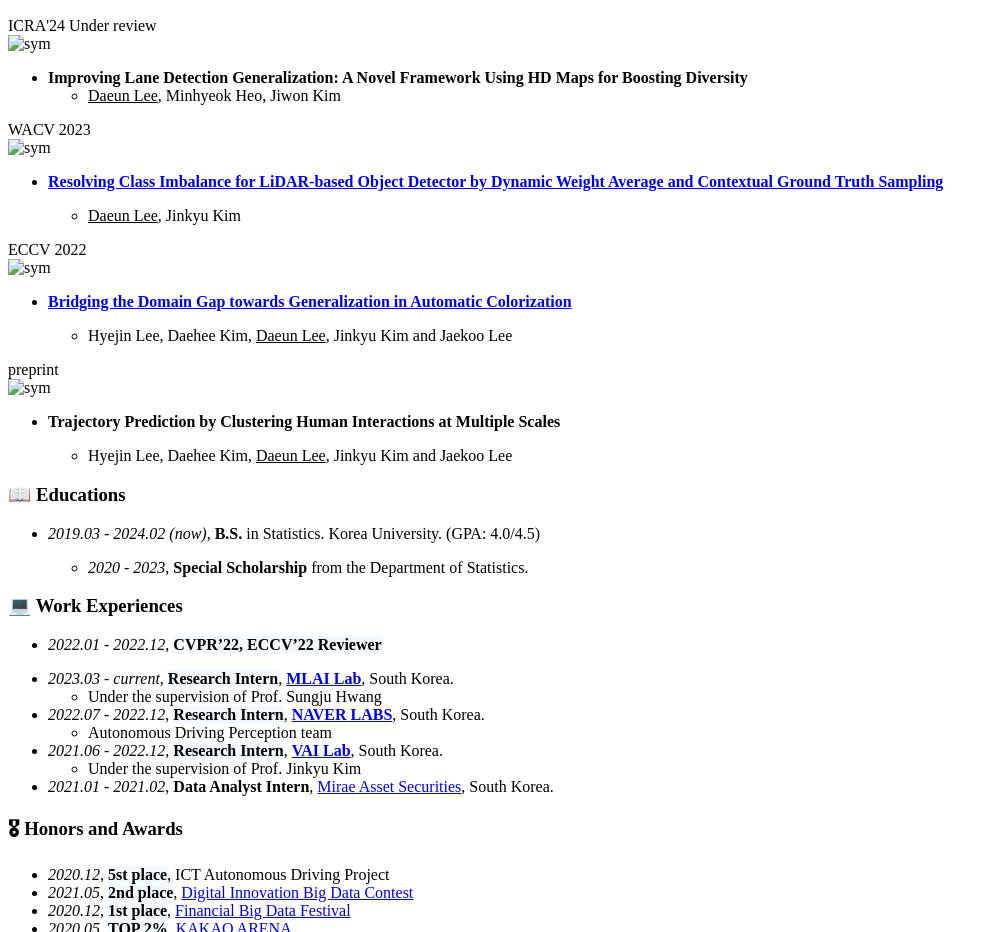
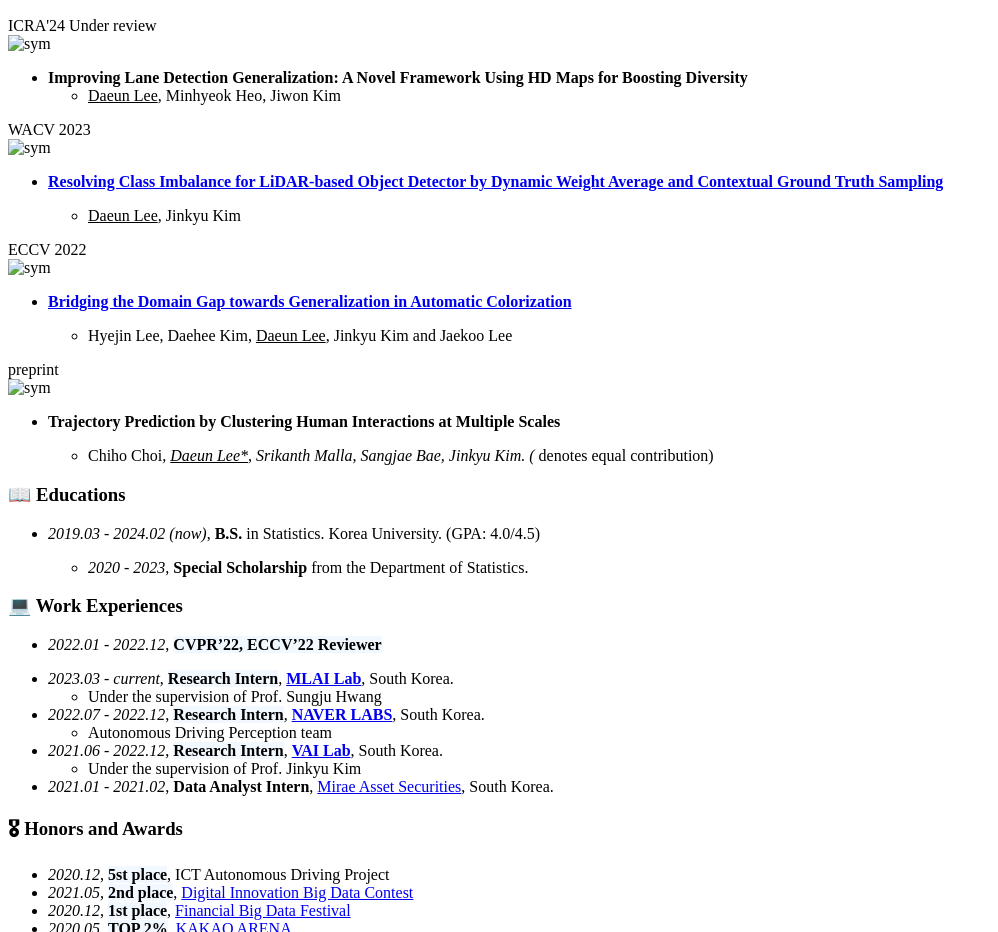
Before and after one commit to RayeRen/acad-homepage.github.io, a Jekyll site: the page built from _pages/about.md, in a window 1280 px wide. Shown: the part 1160-2092 px from the top of the page, without its empty margins (0-998 px from the left). Built offline with Jekyll 4.4.1, drawn with Linux system fonts in a browser that asks for light colours.

Commit message:
Update about.md

```diff
--- a/_pages/about.md
+++ b/_pages/about.md
@@ -65,7 +65,7 @@
 
 - **Trajectory Prediction by Clustering Human Interactions at Multiple Scales**
 
-  - Hyejin Lee, Daehee Kim, <u>Daeun Lee</u>, Jinkyu Kim and Jaekoo Lee
+  - Chiho Choi*, <u>Daeun Lee*</u>, Srikanth Malla, Sangjae Bae, Jinkyu Kim. (* denotes equal contribution)
 </div>
 </div>
 
```
